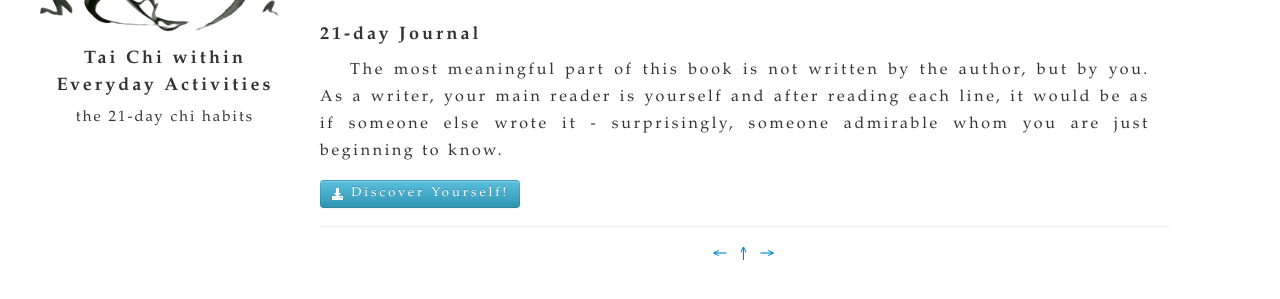
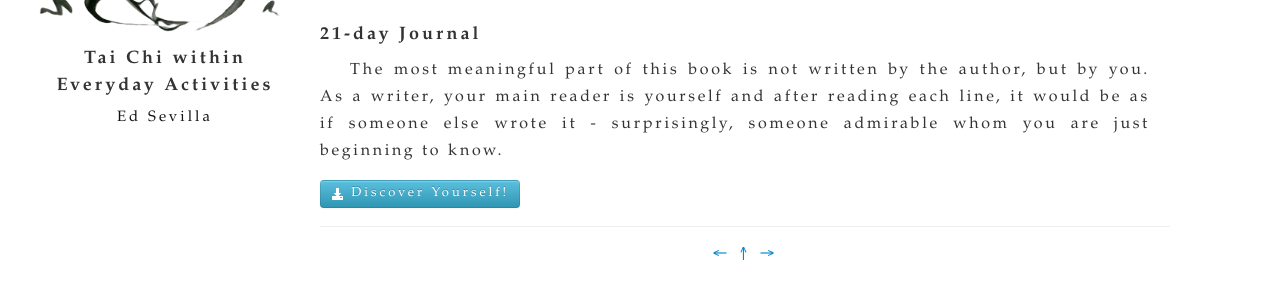
Before and after one commit to chihabit/Everyday-Taichi-Habits, a Jekyll site: the page built from content/chapter7.html, in a window 1280 px wide. Shown: the part 224-523 px from the top of the page. Built offline with Jekyll 4.4.1, drawn with Linux system fonts in a browser that asks for light colours; some web fonts are replaced; Markdown is read by kramdown in place of the engine named in the settings.

Commit message:
Put author link beside title.

```diff
--- a/_layouts/default.html
+++ b/_layouts/default.html
@@ -64,7 +64,9 @@
       <div id="book_title">
         <img src="../images/logo.png" width="270px" />
         <h3>Tai Chi within<br>Everyday Activities</h3>
-        <span class="subtitle">the 21-day chi habits</span>
+        <div class="author">
+          <a href="./author.html">Ed Sevilla</a>
+        </div>
       </div>
     </div>
     <div class="span9">
--- a/css/style.css
+++ b/css/style.css
@@ -10,9 +10,8 @@
   padding: 0px;
 }
 
-.subtitle {
-  font-size: 15px;
-  letter-spacing: 2px;
+#book_title .author a {
+  color: #111;
 }
 
 body {
```
